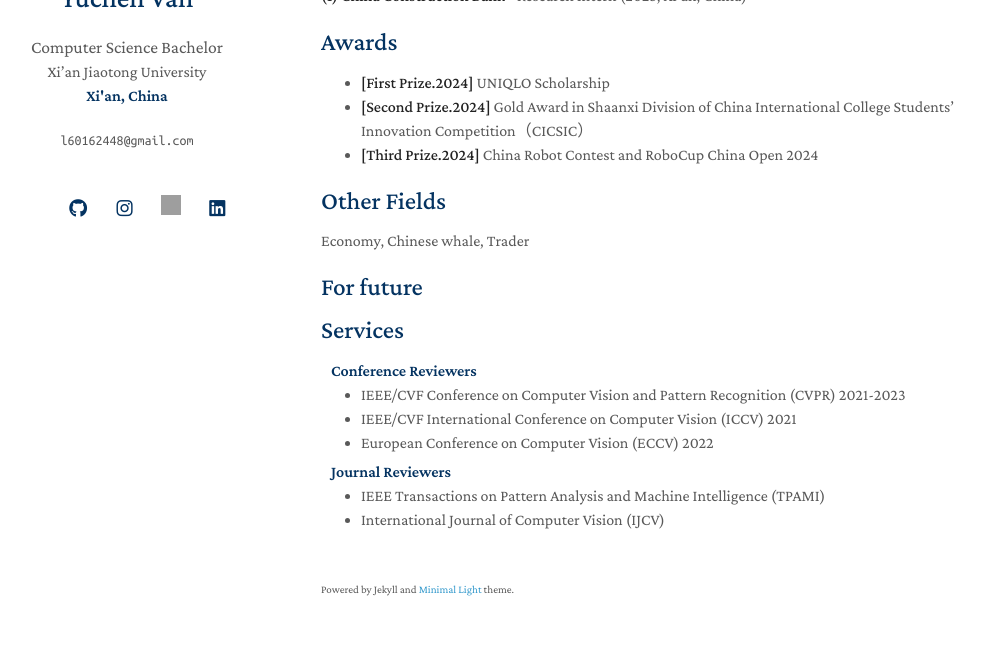
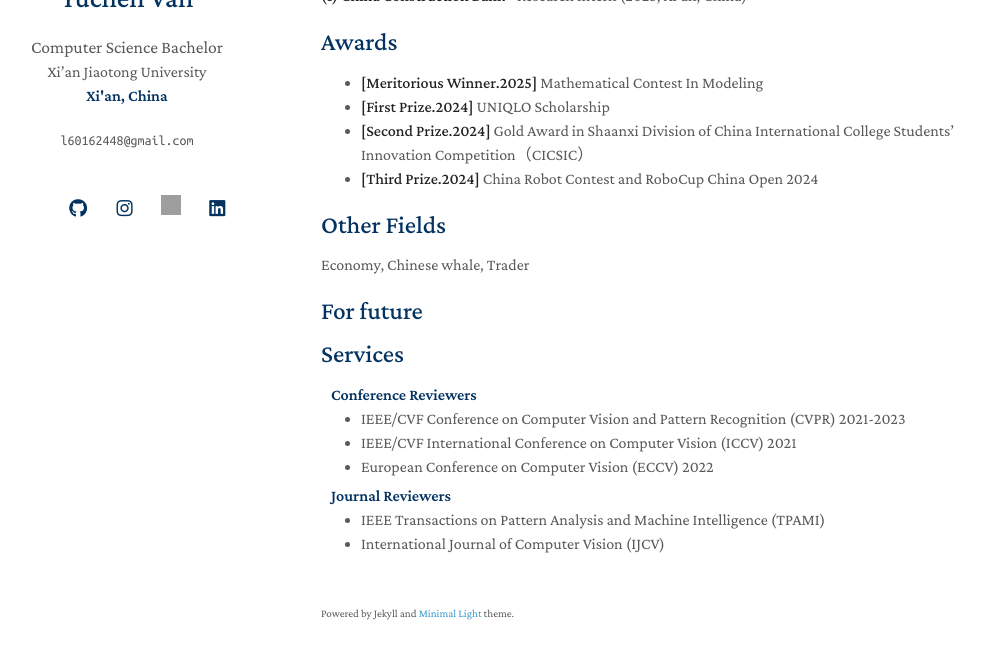
Before and after one commit to LYMQY/LYMQY.github.io, a Jekyll site: the page built from index.md, in a window 1280 px wide and 900 px high, scrolled down 867 px, cut to the strip 206-865 px from the top of the window. Shown: the whole strip, without its empty margins (149-1134 px from the left). Built offline with Jekyll 4.4.1, drawn with Linux system fonts in a browser that asks for light colours; a style sheet for code colours, icons or effects is not loaded; our own code applies the rules of GitHub Pages for plain Markdown files; grey boxes are pictures that could not be loaded.

Commit message:
change to index

```diff
--- a/index.md
+++ b/index.md
@@ -23,6 +23,7 @@ I'm currently a bachelor's student majoring in Computer Science and Technology a
 
 
 ## Awards
+- **[Meritorious Winner.2025]** Mathematical Contest In Modeling
 - **[First Prize.2024]** UNIQLO Scholarship
 - **[Second Prize.2024]** Gold Award in Shaanxi Division of China International College Students' Innovation Competition（CICSIC）
 - **[Third Prize.2024]** China Robot Contest and RoboCup China Open 2024
```
